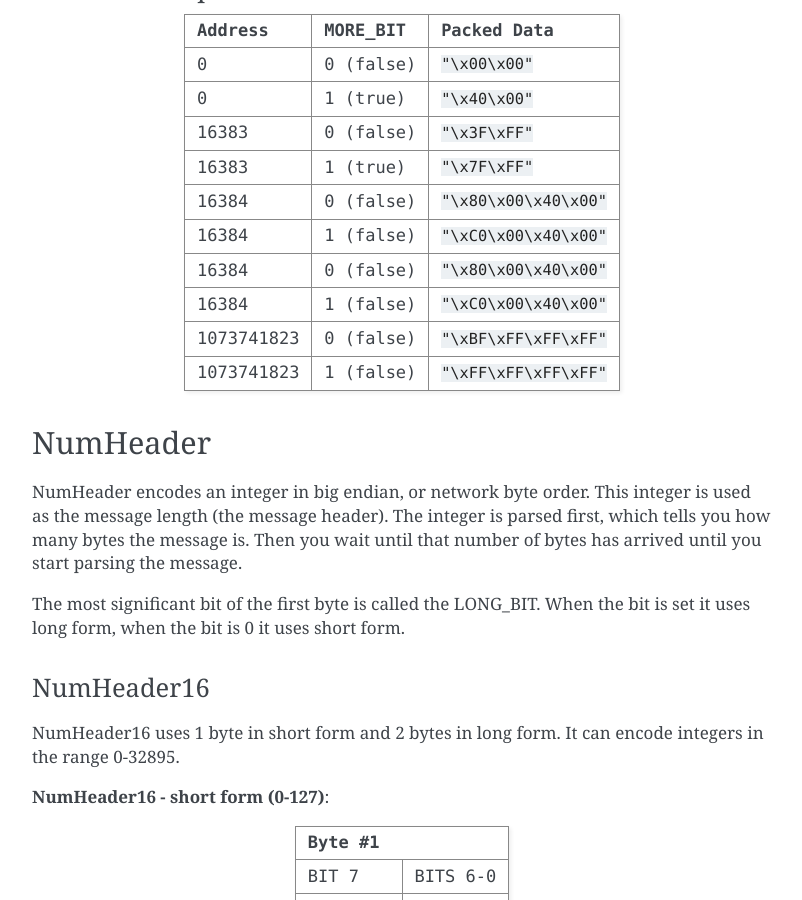
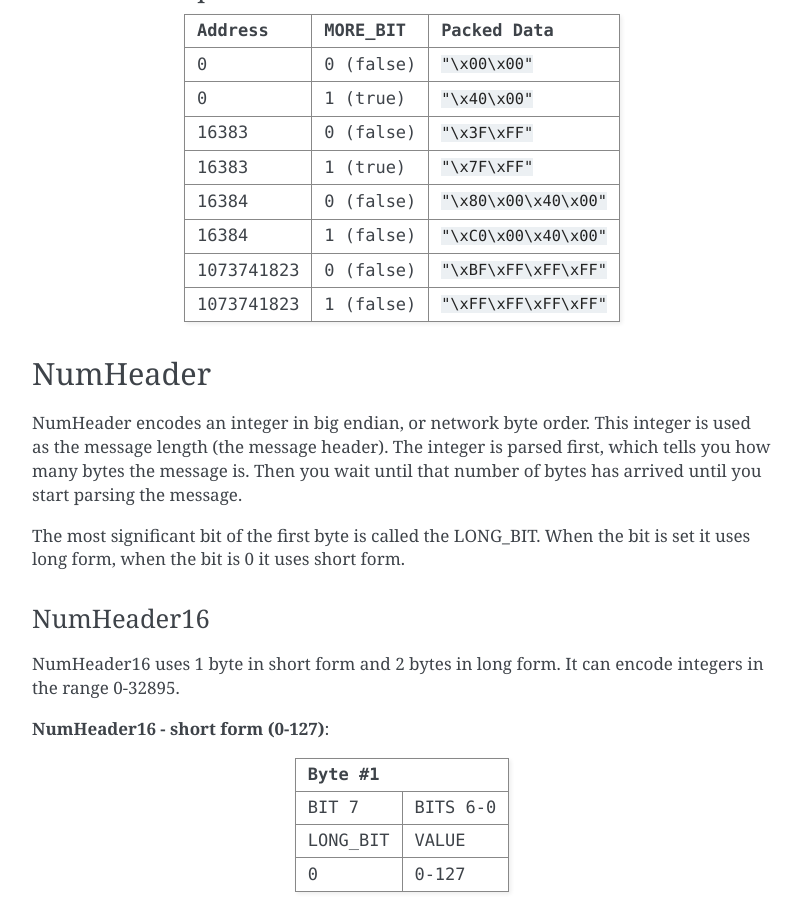
Before and after one commit to cogu/apx-doc, a Sphinx documentation site: the page built from doc/remotefile.rst, in a window 1280 px wide and 900 px high, scrolled down 7937 px. Shown: the whole window, without its empty margins (388-1190 px from the left). Built offline with Sphinx 7.4.7, drawn with Linux system fonts in a browser that asks for light colours.

Commit message:
documentation fix

```diff
--- a/doc/remotefile.rst
+++ b/doc/remotefile.rst
@@ -385,10 +385,6 @@ Header Examples
    +------------+-------------+------------------------+
    |   16384    |  1 (false)  | ``"\xC0\x00\x40\x00"`` |
    +------------+-------------+------------------------+
-   |   16384    |  0 (false)  | ``"\x80\x00\x40\x00"`` |
-   +------------+-------------+------------------------+
-   |   16384    |  1 (false)  | ``"\xC0\x00\x40\x00"`` |
-   +------------+-------------+------------------------+
    | 1073741823 |  0 (false)  | ``"\xBF\xFF\xFF\xFF"`` |
    +------------+-------------+------------------------+
    | 1073741823 |  1 (false)  | ``"\xFF\xFF\xFF\xFF"`` |
```
Also changed, not shown: 2 other files.
